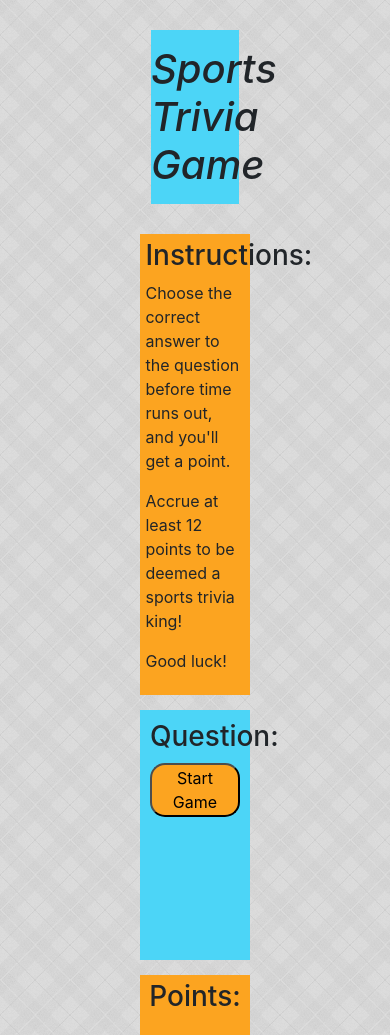
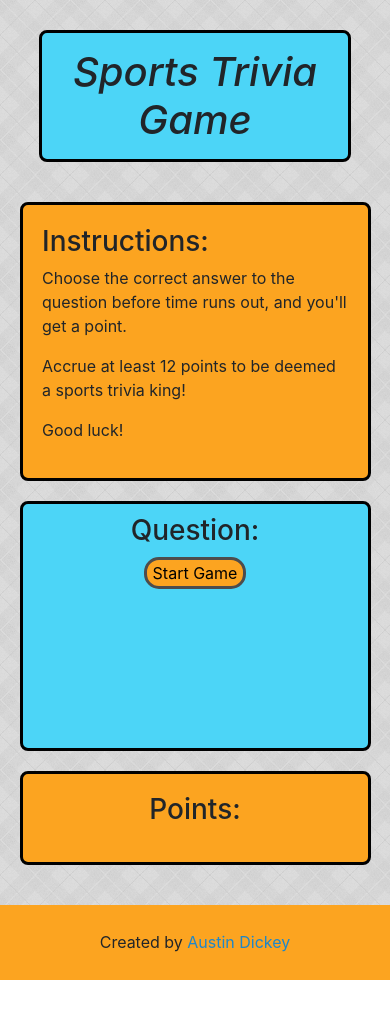
Before and after one commit to austindickey/TriviaGame, a plain HTML site: page index.html in a window 390 px wide. After the commit the page ends 980 px from the top, so only its background shows below. Drawn offline with nearby package versions, Linux system fonts and the light colour scheme.

Commit message:
updating mobile responsiveness and adding a footer

```diff
--- a/assets/css/style.css
+++ b/assets/css/style.css
@@ -4,7 +4,6 @@
 
 body {
     background-image: url(../images/bg.png);
-    overflow-x: hidden;
 }
 
 #title h1 {
@@ -40,16 +39,65 @@ body {
     text-align: center;
 }
 
+#title h1,
+#instructions,
+#game,
+#score {
+    border: 3px solid #000;
+    border-radius: 8px;
+}
+
 #userScore {
     font-size: 24px;
 }
 
 button {
     background-color: #fca420;
-    border-color: #4d4d4d;
+    border: 3px solid #4d4d4d;
     border-radius: 15px;
 }
 
 button:hover {
     background-color: #f7c67e;
 }
+
+/* =================================
+            Footer
+================================= */
+
+#clearFix {
+    height: 30px;
+}
+
+footer {
+    width: 100%;
+    height: 75px;
+    background-color: #fca420;
+    text-align: center;
+    padding-top: 25px;
+    position: relative;
+    left: 0;
+    bottom: 0;
+    /* z-index: -10; */
+}
+
+a {
+    color: rgb(30, 135, 201);
+}
+
+a:hover {
+    text-decoration: none;
+    color: #fff;
+}
+
+/* =================================
+        Mobile Responsivness
+================================= */
+
+@media (max-width: 414px) {
+    #instructions,
+    #game,
+    #score {width: 90%; margin: 10px 5%;}
+    #clearfix {height: 15px;}
+    footer {margin-top: 0;}
+}
--- a/index.html
+++ b/index.html
@@ -11,18 +11,20 @@
     <link rel="stylesheet" href="assets/css/style.css">
 </head>
 <body>
+    <!-- Title -->
     <section class="row">
-        <div class="col-4"></div>
-        <div class="col-4">
+        <div class="col-lg-3 col-md-1 col-sm-12"></div>
+        <div class="col-lg-6 col-md-10 col-sm-12">
             <div id="title">
                 <h1>Sports Trivia Game</h1>
             </div>
         </div>
-        <div class="col-4"></div>
+        <div class="col-lg-3 col-md-1 col-sm-12"></div>
     </section>
+    <!-- Instructions -->
     <section class="row">
-        <div class="col-4"></div>
-        <div class="col-4">
+        <div class="col-lg-3 col-md-1 col-sm-12"></div>
+        <div class="col-lg-6 col-md-10 col-sm-12">
             <div id="instructions">
                 <h3>Instructions:</h3>
                 <p>Choose the correct answer to the question before time runs out, and you'll get a point.</p>
@@ -30,11 +32,12 @@
                 <p>Good luck!</p>
             </div>
         </div>
-        <div class="col-4"></div>
+        <div class="col-lg-3 col-md-1 col-sm-12"></div>
     </section>
+    <!-- Questions -->
     <section class="row">
-        <div class="col-4"></div>
-        <div class="col-4">
+        <div class="col-lg-3 col-md-1 col-sm-12"></div>
+        <div class="col-lg-6 col-md-10 col-sm-12">
             <div id="game">
                 <h3>Question:</h3>
                 <p id="timer"></p>
@@ -44,19 +47,26 @@
                 <p id="restart"></p>
             </div>
         </div>
-        <div class="col-4"></div>
+        <div class="col-lg-3 col-md-1 col-sm-12"></div>
     </section>
+    <!-- Score -->
     <section class="row">
-        <div class="col-4"></div>
-        <div class="col-4">
+        <div class="col-lg-3 col-md-1"></div>
+        <div class="col-lg-6 col-md-10 col-sm-12">
             <div id="score">
                 <h3>Points:</h3>
                 <p id="userScore"></p>
             </div>
         </div>
-        <div class="col-4"></div>
+        <div class="col-lg-3 col-md-1 col-sm-12"></div>
     </section>
+    <!-- Footer -->
+    <div id="clearFix"></div>
 
+    <footer>
+        <p>Created by <a href="https://austindickey.github.io/" target="_blank">Austin Dickey</a></p>
+    </footer>
+    <!-- Script CDN's -->
     <script src="https://cdnjs.cloudflare.com/ajax/libs/jquery/3.2.1/jquery.min.js"></script>
     <script src="assets/javascript/app.js"></script>
 </body>
```
